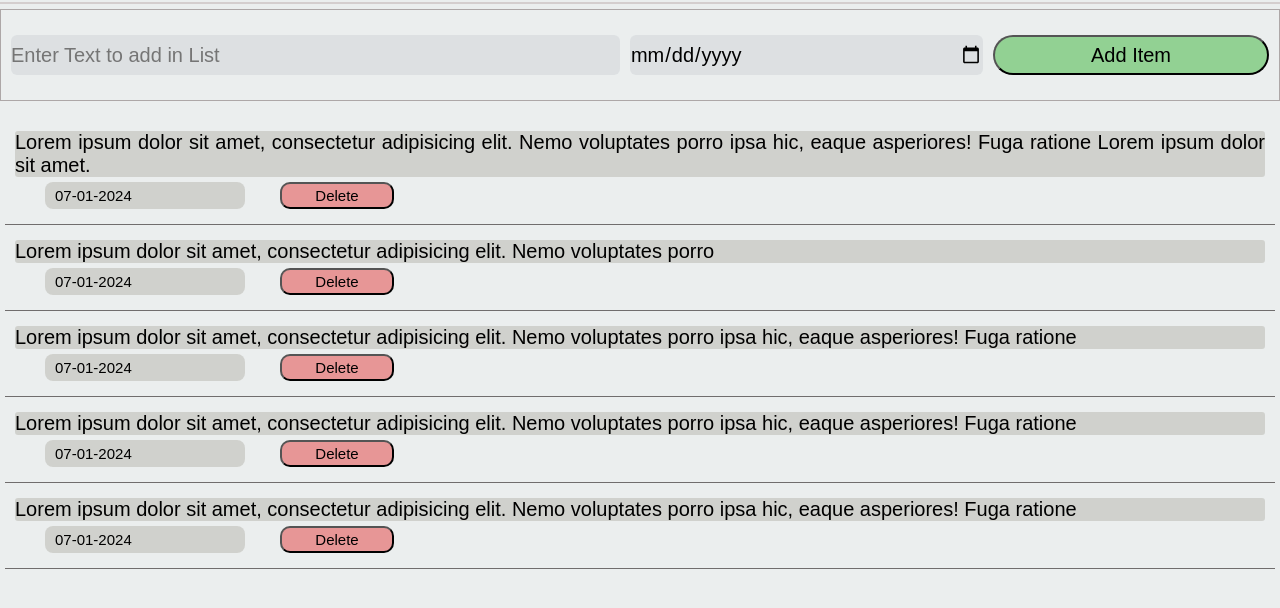
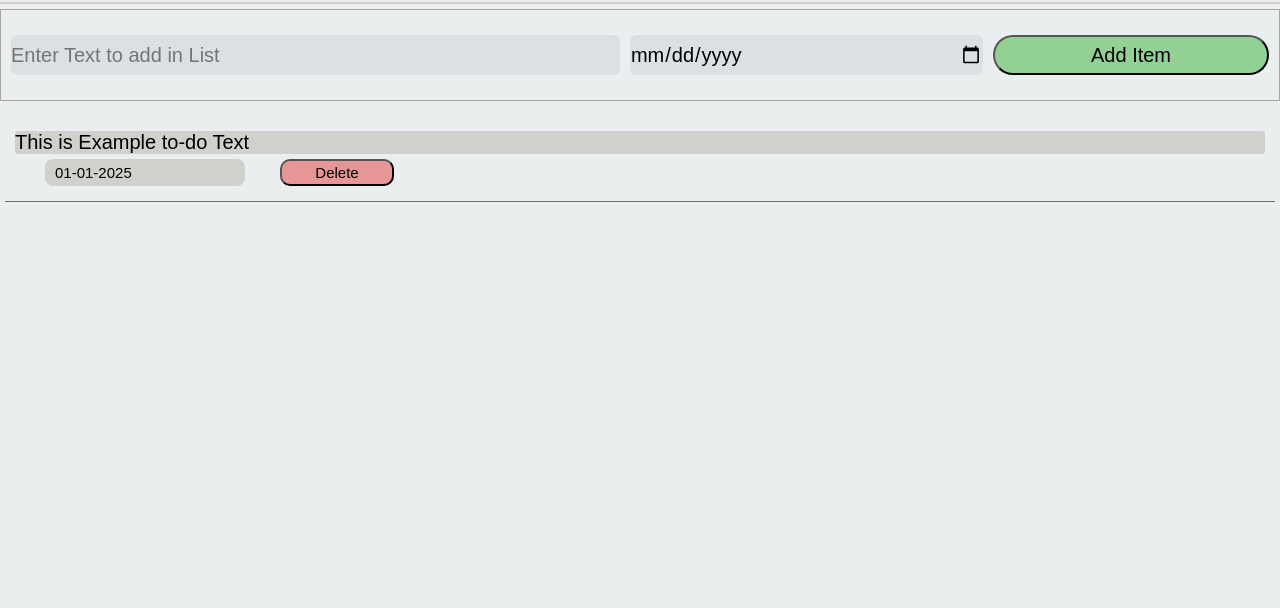
Before and after one commit to Shubham303-dev/To-Do-List, a plain HTML site: page index.html in a window 1280 px wide. Shown: the part 66-674 px from the top of the page. Drawn offline with Linux system fonts and the light colour scheme.

Commit message:
Add files via upload

```diff
--- a/index.html
+++ b/index.html
@@ -12,6 +12,7 @@
   </header>
 
   <main>
+    <!-- INPUT Display............................................ -->
     <div class="input-div">
       <input type="text" class="text-input" name="" id="text" placeholder="Enter Text to add in List">
       <input type="date" class="date-input" name="" id="date">
@@ -20,33 +21,11 @@
     </div>
 
 
-
+    <!-- OUTPUT Display....................................... -->
     <div class="output-div">
       <div class="list">
-        <p class="output-text" id="output-text">Lorem ipsum dolor sit amet, consectetur adipisicing elit. Nemo voluptates porro ipsa hic, eaque asperiores! Fuga ratione Lorem ipsum dolor sit amet.</p>
-        <p class="output-date" id="output-date">07-01-2024</p>
-        <button>Delete</button>
-      </div>
-
-      <div class="list">
-        <p class="output-text" id="output-text">Lorem ipsum dolor sit amet, consectetur adipisicing elit. Nemo voluptates porro </p>
-        <br>
-        <p class="output-date" id="output-date">07-01-2024</p>
-        <button>Delete</button>
-      </div>
-      <div class="list">
-        <p class="output-text" id="output-text">Lorem ipsum dolor sit amet, consectetur adipisicing elit. Nemo voluptates porro ipsa hic, eaque asperiores! Fuga ratione</p>
-        <p class="output-date" id="output-date">07-01-2024</p>
-        <button>Delete</button>
-      </div>
-      <div class="list">
-        <p class="output-text" id="output-text">Lorem ipsum dolor sit amet, consectetur adipisicing elit. Nemo voluptates porro ipsa hic, eaque asperiores! Fuga ratione</p>
-        <p class="output-date" id="output-date">07-01-2024</p>
-        <button>Delete</button>
-      </div>
-      <div class="list">
-        <p class="output-text" id="output-text">Lorem ipsum dolor sit amet, consectetur adipisicing elit. Nemo voluptates porro ipsa hic, eaque asperiores! Fuga ratione</p>
-        <p class="output-date" id="output-date">07-01-2024</p>
+        <p class="output-text" id="output-text">This is Example to-do Text</p>
+        <p class="output-date" id="output-date">01-01-2025</p>
         <button>Delete</button>
       </div>
     </div>
--- a/index.js
+++ b/index.js
@@ -13,11 +13,13 @@
 // }
 // ];
 
-let todoList=JSON.parse(localStorage.getItem('todoList'));
+let todoList=[];
 
-if(todoList!=null){
-  showList();
+if(JSON.parse(localStorage.getItem('todoList'))!=null){
+  todoList=JSON.parse(localStorage.getItem('todoList'));
 }
+
+showList();
 
 let addButton=document.querySelector('#add-button');
 addButton.addEventListener('click',addtoList);
```
